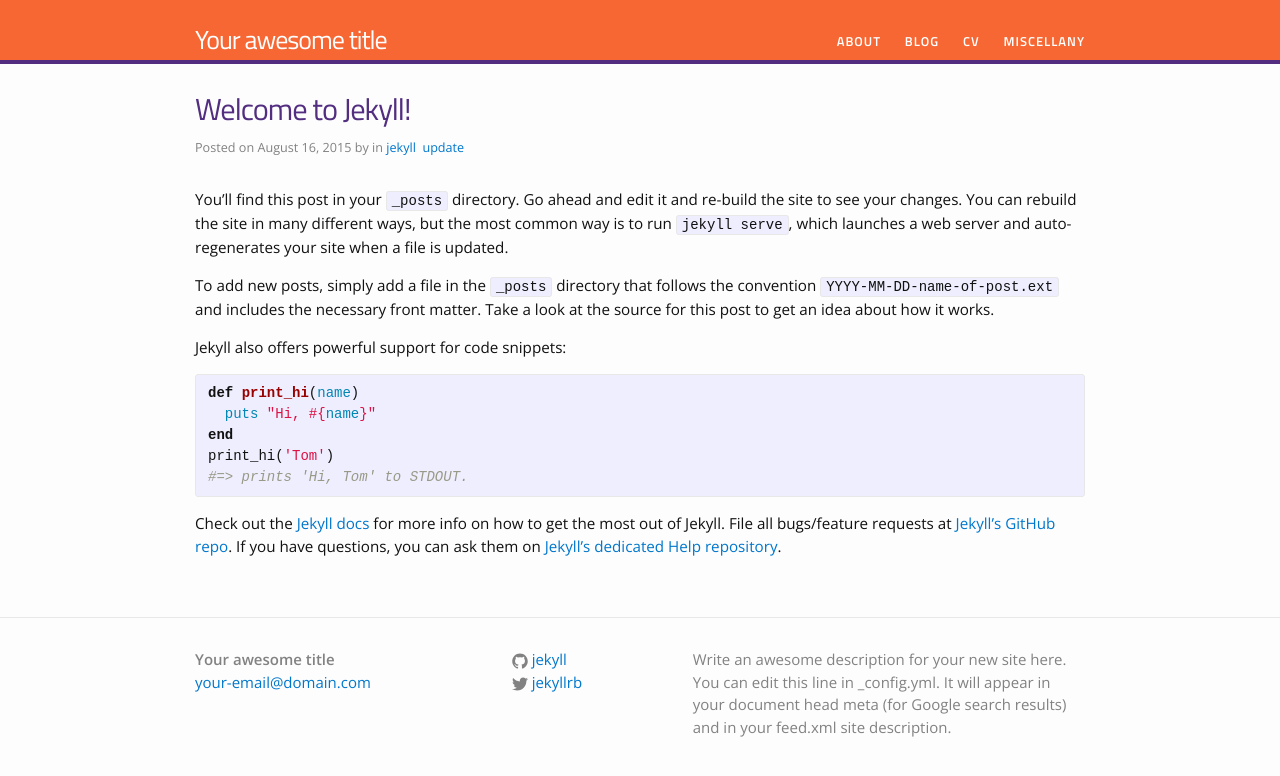
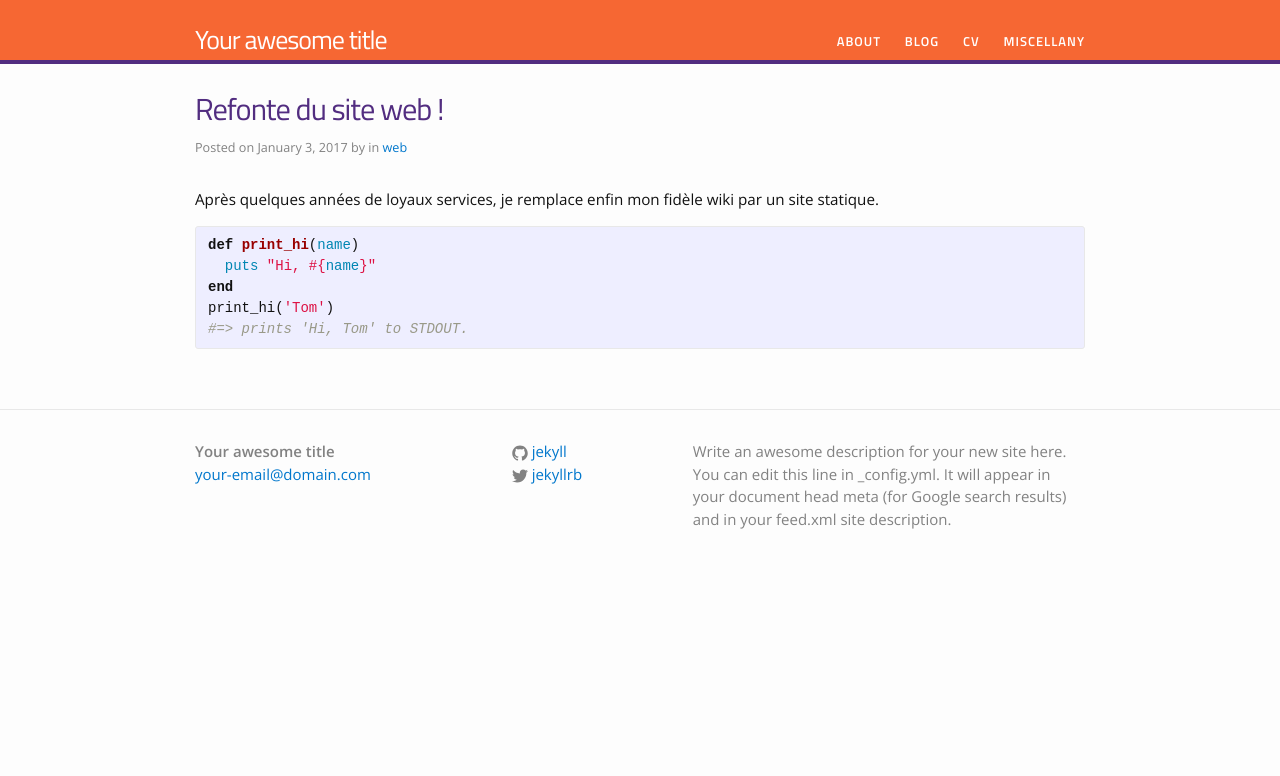
Before and after one commit to Mussblatter/Blog, a Jekyll site: the page built from _posts/2015-08-16-welcome-to-jekyll.markdown, in a window 1280 px wide. Shown: the top 776 px of the page. Built offline with Jekyll 4.4.1, drawn with Linux system fonts in a browser that asks for light colours.

Commit message:
Update 2015-08-16-welcome-to-jekyll.markdown

```diff
--- a/_posts/2015-08-16-welcome-to-jekyll.markdown
+++ b/_posts/2015-08-16-welcome-to-jekyll.markdown
@@ -1,14 +1,11 @@
 ---
 layout: post
-title:  "Welcome to Jekyll!"
-date:   2015-08-16 15:36:27
-categories: jekyll update
+title:  "Refonte du site web !"
+date:   2017-01-03 18:00:00
+categories: web
 ---
-You’ll find this post in your `_posts` directory. Go ahead and edit it and re-build the site to see your changes. You can rebuild the site in many different ways, but the most common way is to run `jekyll serve`, which launches a web server and auto-regenerates your site when a file is updated.
 
-To add new posts, simply add a file in the `_posts` directory that follows the convention `YYYY-MM-DD-name-of-post.ext` and includes the necessary front matter. Take a look at the source for this post to get an idea about how it works.
-
-Jekyll also offers powerful support for code snippets:
+Après quelques années de loyaux services, je remplace enfin mon fidèle wiki par un site statique.
 
 {% highlight ruby %}
 def print_hi(name)
@@ -17,9 +14,3 @@
 print_hi('Tom')
 #=> prints 'Hi, Tom' to STDOUT.
 {% endhighlight %}
-
-Check out the [Jekyll docs][jekyll] for more info on how to get the most out of Jekyll. File all bugs/feature requests at [Jekyll’s GitHub repo][jekyll-gh]. If you have questions, you can ask them on [Jekyll’s dedicated Help repository][jekyll-help].
-
-[jekyll]:      http://jekyllrb.com
-[jekyll-gh]:   https://github.com/jekyll/jekyll
-[jekyll-help]: https://github.com/jekyll/jekyll-help
```
